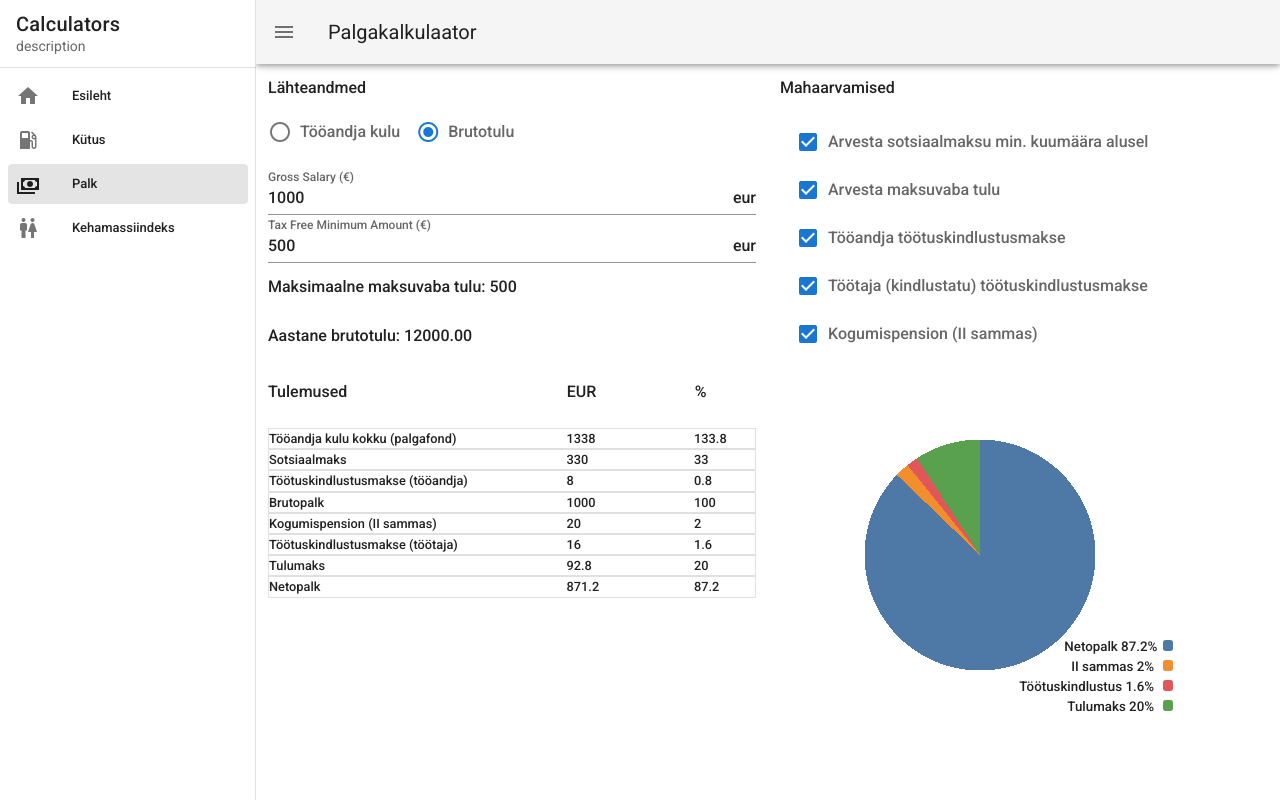
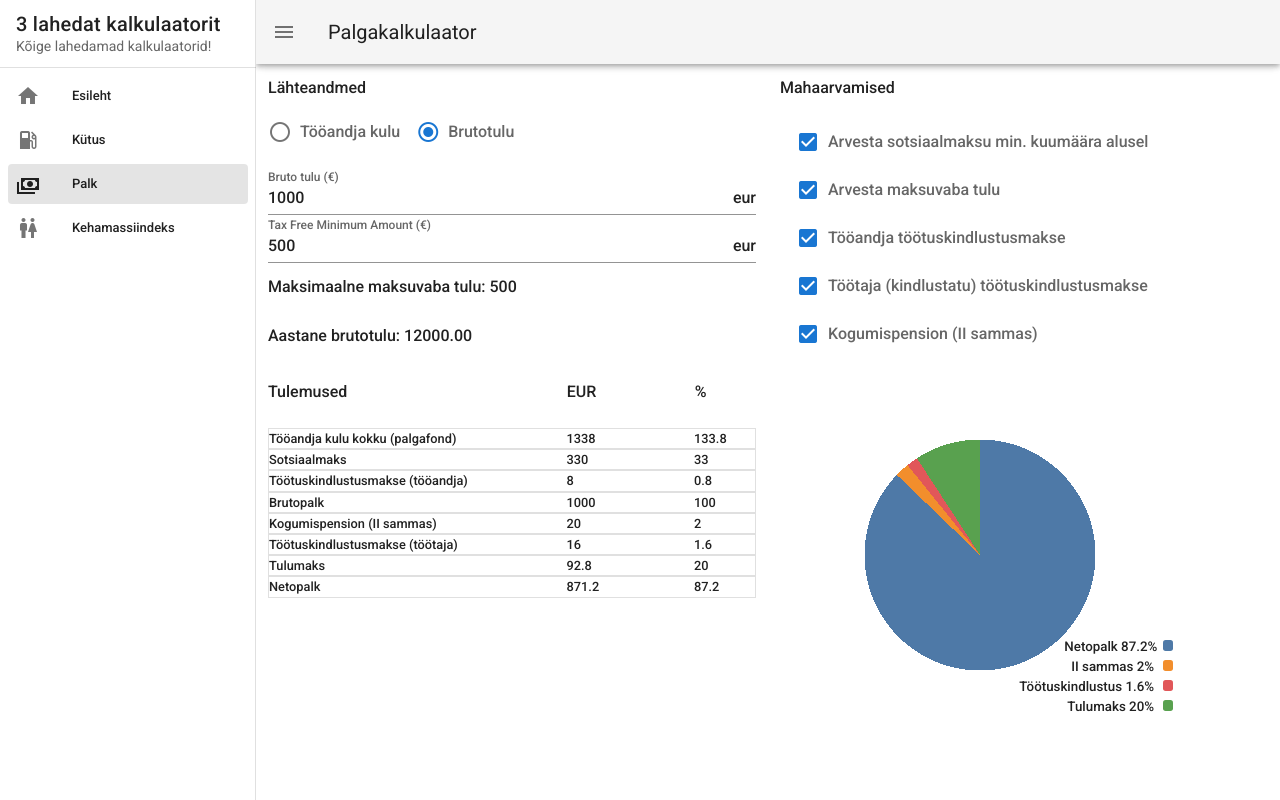
Before and after one commit to IngridJufkin/Calculators, a Vue app: page /salarycalculator in a window 1280 px wide. Built offline with nearby package versions, Linux system fonts and the light colour scheme.

Commit message:
titel fixes

```diff
--- a/src/App.vue
+++ b/src/App.vue
@@ -3,8 +3,8 @@
     <v-navigation-drawer v-model="drawer" app>
       <v-list-item>
         <v-list-item-content>
-          <v-list-item-title class="title"> Calculators </v-list-item-title>
-          <v-list-item-subtitle> description </v-list-item-subtitle>
+          <v-list-item-title class="title"> 3 lahedat kalkulaatorit </v-list-item-title>
+          <v-list-item-subtitle> Kõige lahedamad kalkulaatorid! </v-list-item-subtitle>
         </v-list-item-content>
       </v-list-item>
 
--- a/src/components/SalaryCalculator.vue
+++ b/src/components/SalaryCalculator.vue
@@ -14,7 +14,7 @@
           v-if="picked != 1"
           v-model.number="mainInput"
           @input="testCalc()"
-          label="Gross Salary (€)"
+          label="Bruto tulu (€)"
           hide-details="auto"
           type="number"
           min="0"
@@ -27,7 +27,7 @@
           v-if="picked != 2"
           v-model.number="costInput"
           @input="testCalc()"
-          label="Employer total Cost(€)"
+          label="Tööandja kulu(€)"
           hide-details="auto"
           type="number"
           min="0"
```
